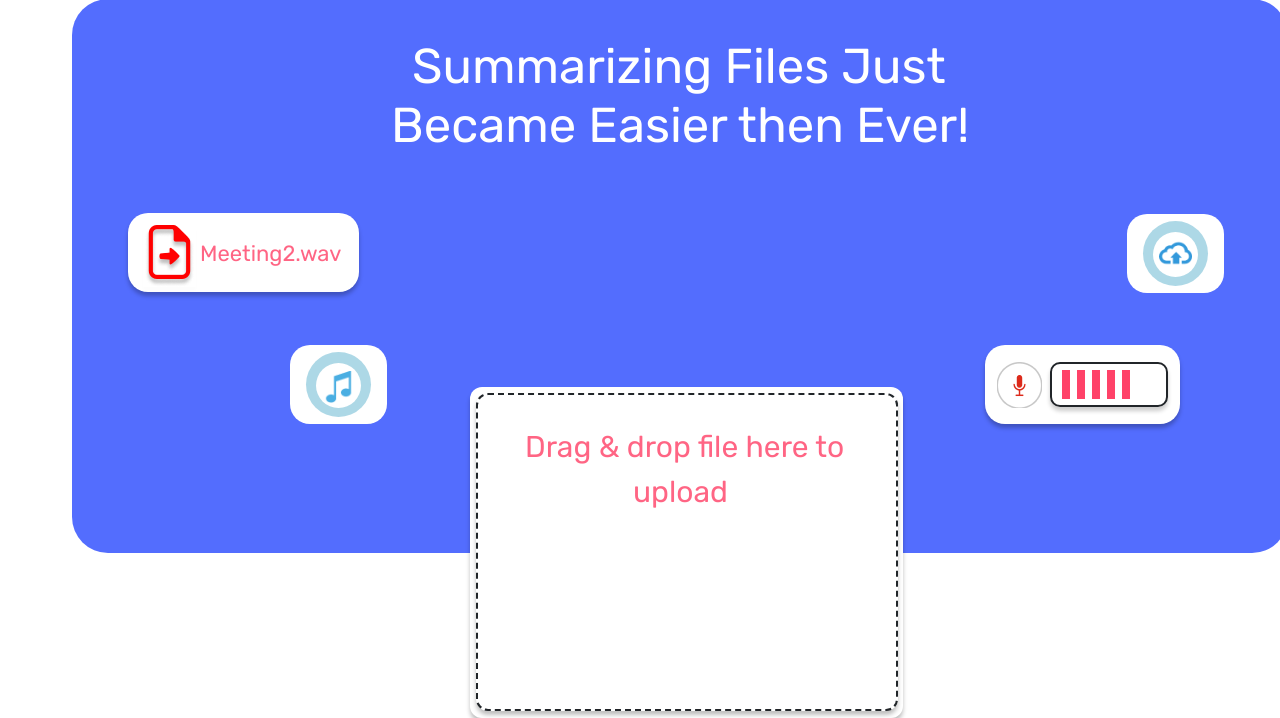
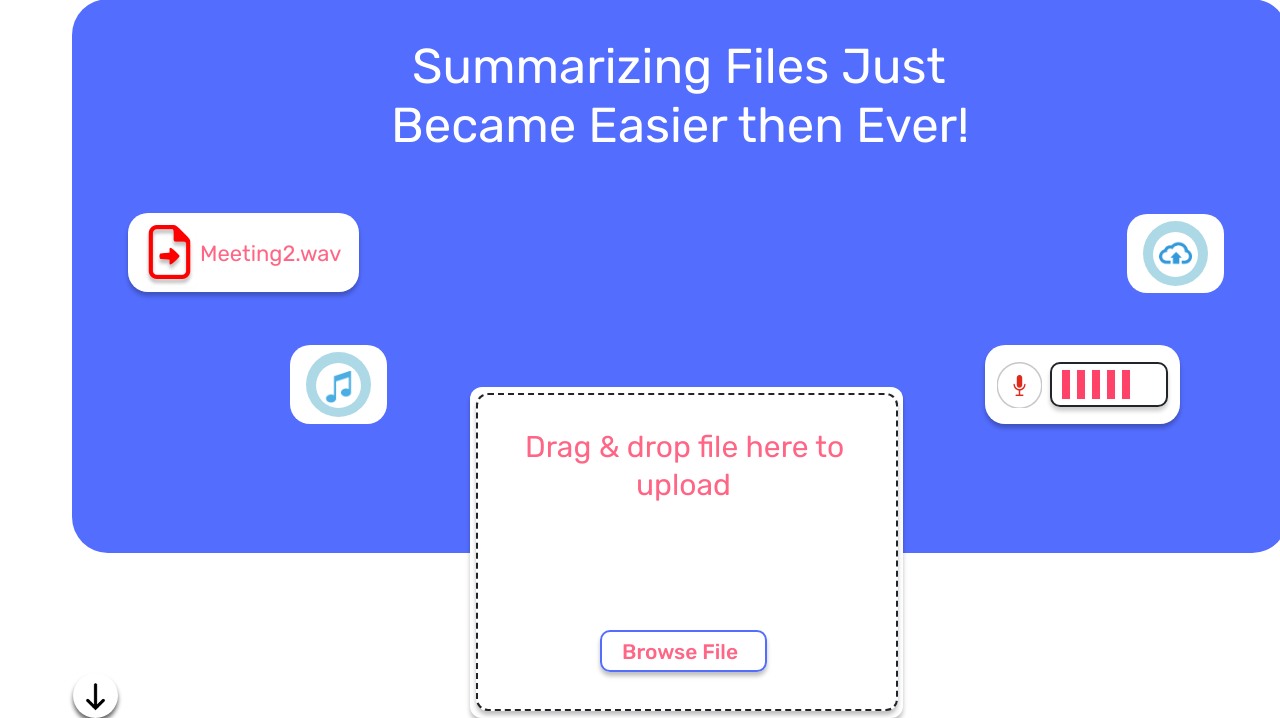
Before and after one commit to fe-iron/summlit, a Django app: page / in a window 1280 px wide. Shown: the part 152-870 px from the top of the page. Run offline with Django 3.2, Linux system fonts and the light colour scheme; some libraries are stand-ins or nearby versions.

Commit message:
update around browse are

```diff
--- a/summlit_design/static/css/style.css
+++ b/summlit_design/static/css/style.css
@@ -276,3 +276,46 @@ body{
     margin-left: 47px;
 
 }
+#dropdown-inner span{
+    margin-left: 111px;
+    position: absolute;
+    margin-top: -7px;
+}
+#browse-button{
+    position: absolute;
+    width: 166.5px;
+    height: 41.5px;
+    border: 2px solid #536DFE;
+    margin-top: 235px;
+    margin-left: 122px;
+    border-radius: 10px;
+    box-shadow: 0px 4px 4px rgba(0, 0, 0, 0.25);
+}
+#browse-button p{
+    position: absolute;
+    font-family: 'Rubik', sans-serif;
+    font-size: 21px;
+    box-sizing: border-box;
+    margin-left: 20px;
+    margin-top: 4px;
+    font-weight: 500;
+
+    color: #FF6584;
+}
+
+.circle-scroll{
+    position: absolute;
+    background: white;
+    border-radius: 50%;
+    width: 45px;
+    height: 45px;
+    margin-left: 1px;
+    box-shadow: 0px 4px 4px rgba(0, 0, 0, 0.60);
+    margin-top: 674px;
+}
+#arrow{
+    position: absolute;
+    height: 39px;
+    margin-left: -12px;
+    margin-top: 4px;
+}
--- a/summlit_design/templates/home/index.html
+++ b/summlit_design/templates/home/index.html
@@ -12,6 +12,7 @@
     <title>Summlit</title>
       <link rel="stylesheet" href="{% static 'css/style.css' %}">
       <link href="https://fonts.googleapis.com/css2?family=Rubik:ital,wght@0,400;0,500;1,300;1,400&display=swap" rel="stylesheet">
+
 
 
   </head>
@@ -65,7 +66,10 @@
             <div class="col-md-6">
                 <div id="dropdown">
                     <div id="dropdown-inner">
-                        <p>Drag & drop file here to <br><span style="margin-left: 108px;">upload</span></p>
+                        <p>Drag & drop file here to <br><span>upload</span></p>
+                        <div id="browse-button">
+                            <p>Browse File</p>
+                        </div>
                     </div>
                 </div>
 
@@ -82,6 +86,11 @@
                 </div>
             </div>
         </div>
+        <div class="row">
+            <div class="col-md circle-scroll">
+                <img src="{% static 'images/icons/arrow.png'%}" id="arrow" alt="arrow icon">
+            </div>
+        </div>
     </div>
 <!--    blue body ends here-->
 
```
Also changed, not shown: summlit_design/static/images/icons/arrow.png (added).
